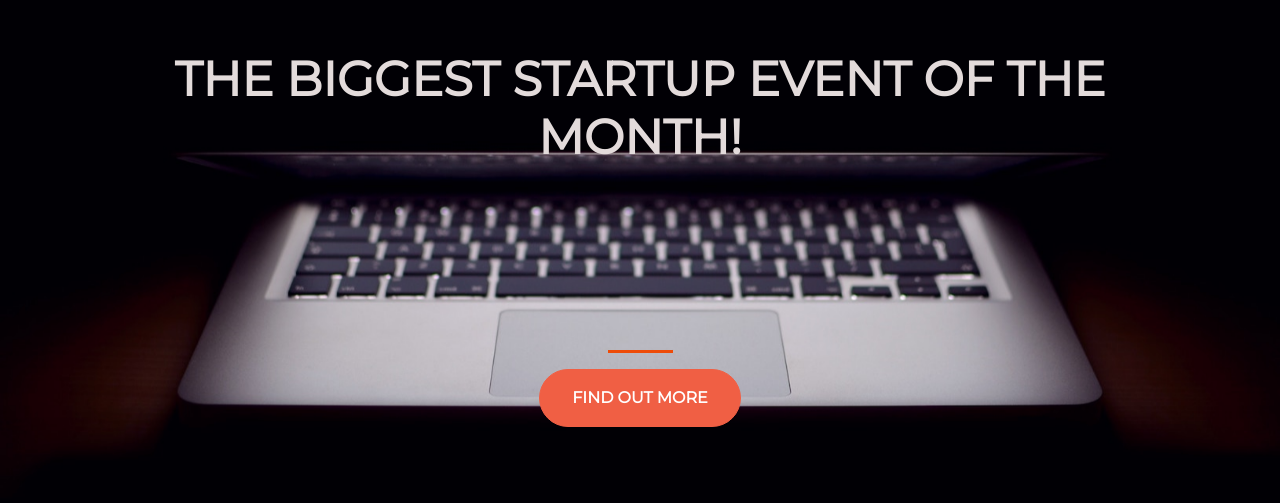
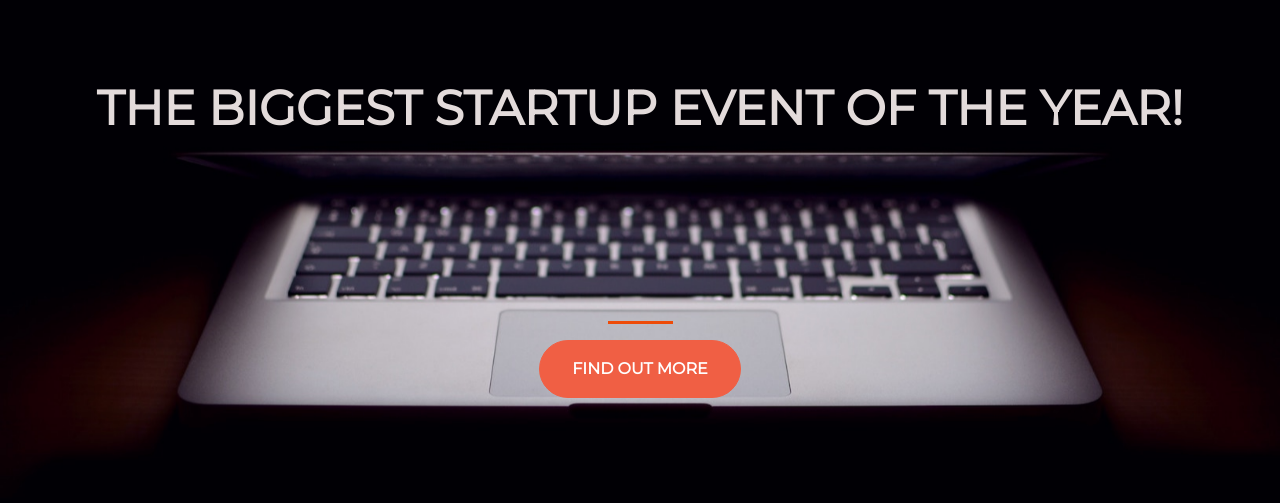
Before and after one commit to hdahou/startup, a plain HTML site: page index.html in a window 1280 px wide. Shown: the part 161-664 px from the top of the page. Drawn offline with nearby package versions, Linux system fonts and the light colour scheme.

Commit message:
made changes

```diff
--- a/index.html
+++ b/index.html
@@ -19,7 +19,7 @@
 	 <div class="container d-flex align-items-center h-100">
 	  <div class="row">
 			<header class="text-center col-12">
-				<h1 class="text-uppercase"><strong>The Biggest Startup Event of the Month!</strong></h1>
+				<h1 class="text-uppercase"><strong>The Biggest Startup Event of the Year!</strong></h1>
 			</header>
 			<div class="buffer col-12"></div>
 			<section class="text-center col-12">
```
Also changed, not shown: 1 other file.
